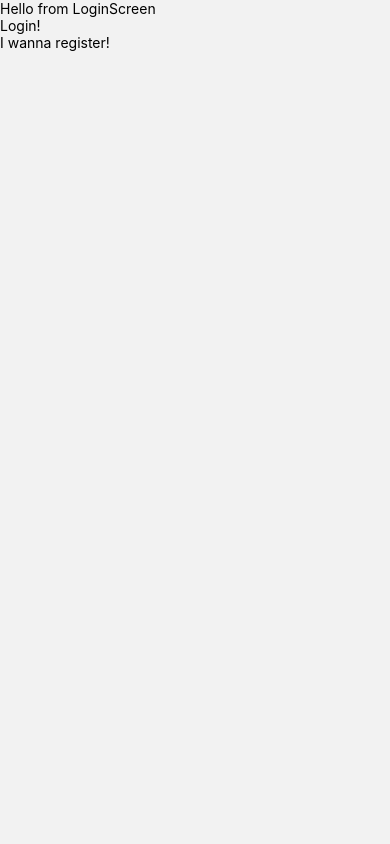
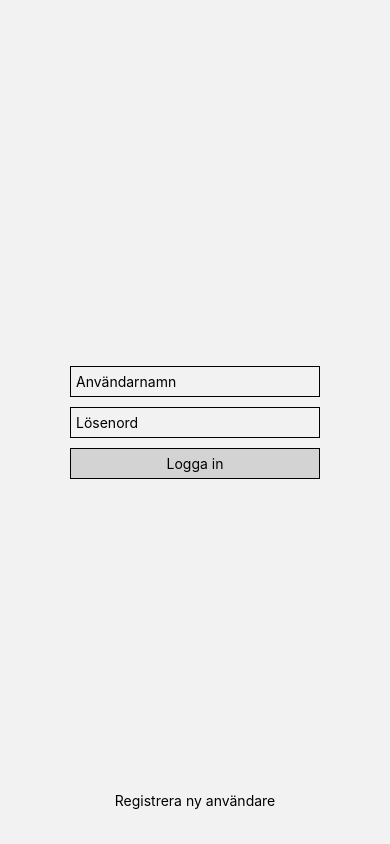
Before and after one commit to rchorngren/fuel-app, a React Native app: screen /LandingScreen in a window 390 px wide. Built offline with nearby package versions, Linux system fonts and the light colour scheme.

Commit message:
added basic layout for loginView

```diff
--- a/src/Components/LoginView.tsx
+++ b/src/Components/LoginView.tsx
@@ -1,5 +1,5 @@
 import React, { useContext, useState } from "react";
-import { View, Text, Pressable } from "react-native";
+import { View, Text, Pressable, StyleSheet, TextInput } from "react-native";
 import { getAuth, signInWithEmailAndPassword } from "firebase/auth";
 import { Context } from "../context/Context";
 import { NativeStackScreenProps } from "@react-navigation/native-stack";
@@ -8,14 +8,15 @@ import { LandingScreens } from "../helpers/types";
 interface ILoginView extends NativeStackScreenProps<LandingScreens, "LoginView"> { }
 
 const LoginView: React.FC<ILoginView> = (props) => {
-  const [userName, setUserName] = useState('robert@horngren.net');
-  const [password, setPassword] = useState('1234Aa');
+  const [userName, setUserName] = useState<string>('');
+  const [password, setPassword] = useState('');
 
   const context = useContext(Context);
 
   const auth = getAuth();
 
   const loginUser = (userName: string, password: string) => {
+    if (userName && password != '') {
       signInWithEmailAndPassword(auth, userName, password)
         .then((userCredentials) => {
           console.log('Signed in: ', userCredentials.user);
@@ -25,23 +26,82 @@ const LoginView: React.FC<ILoginView> = (props) => {
           console.log('There was an error while signing in: ', error)
         })
     }
+    else {
+      console.log('Please make sure your username and password is filled in correctly');
+    }
+
+  }
 
   const toggleRegistration = () => {
     props.navigation.replace("RegistrationView");
   }
 
   return (
-    <View>
-      <Text>Hello from LoginScreen</Text>
-      <Pressable onPress={() => loginUser(userName, password)}>
-        <Text>Login!</Text>
+    <View style={styles.container}>
+
+      <View style={styles.loginView}>
+        <TextInput
+          style={styles.loginInput}
+          placeholder="Användarnamn"
+          keyboardType="email-address"
+          value={userName}
+          onChangeText={setUserName}
+        />
+
+        <TextInput
+          style={styles.loginInput}
+          placeholder="Lösenord"
+          keyboardType="default"
+          secureTextEntry={true}
+          value={password}
+          onChangeText={setPassword}
+        />
+
+        <Pressable style={styles.loginButton} onPress={() => loginUser(userName, password)}>
+          <Text>Logga in</Text>
         </Pressable>
 
-      <Pressable onPress={() => toggleRegistration()}>
-        <Text>I wanna register!</Text>
+      </View>
+
+
+
+      <Pressable style={styles.registerButton} onPress={() => toggleRegistration()}>
+        <Text>Registrera ny användare</Text>
       </Pressable>
     </View>
   )
 }
 
 export default LoginView;
+
+const styles = StyleSheet.create({
+  container: {
+    flex: 1,
+    alignItems: 'center',
+    justifyContent: 'center'
+  },
+  loginView: {
+    width: '90%',
+    alignItems: 'center'
+
+  },
+  loginInput: {
+    height: 31,
+    width: 250,
+    padding: 5,
+    marginBottom: 10,
+    borderWidth: 1,
+  },
+  loginButton: {
+    height: 31,
+    width: 250,
+    alignItems: 'center',
+    justifyContent: 'center',
+    borderWidth: 1,
+    backgroundColor: 'lightgray'
+  },
+  registerButton: {
+    position: 'absolute',
+    bottom: 35
+  }
+})
```
Lines whose indentation alone changed are shown as unchanged.
